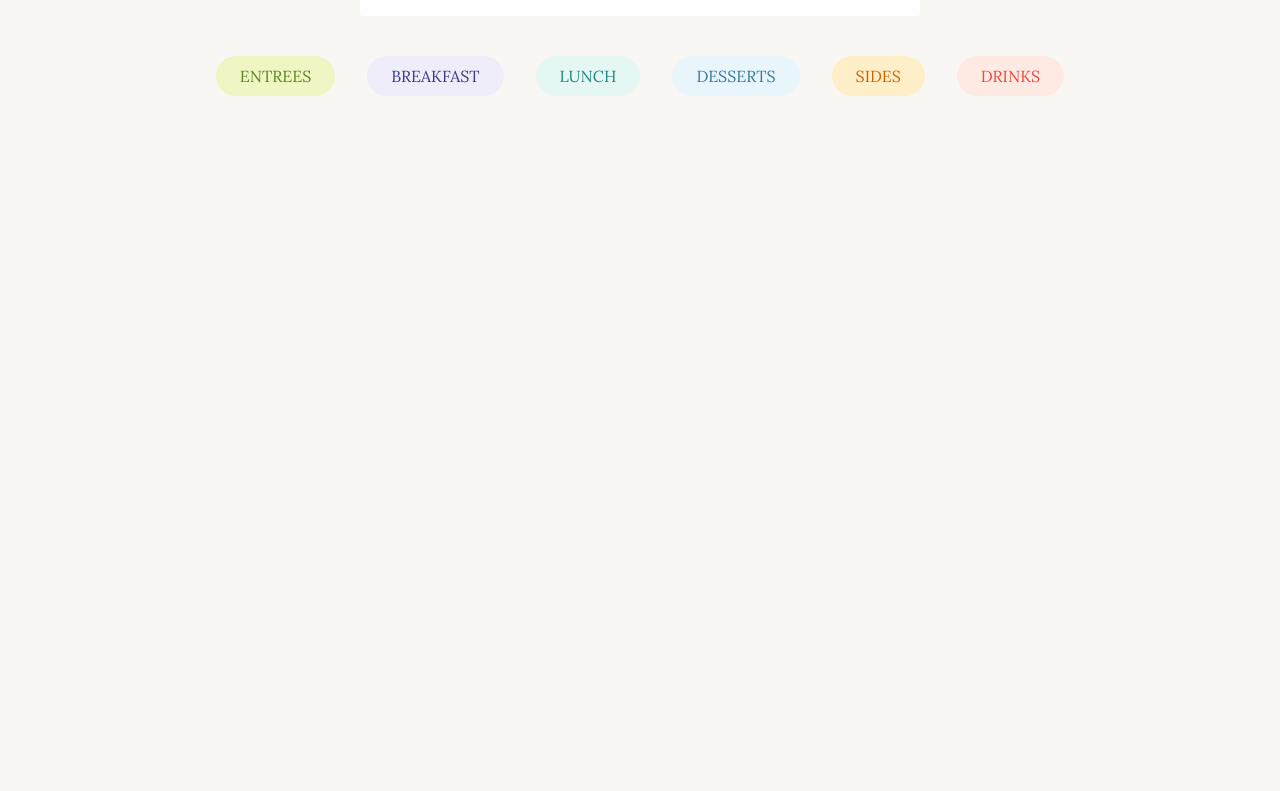
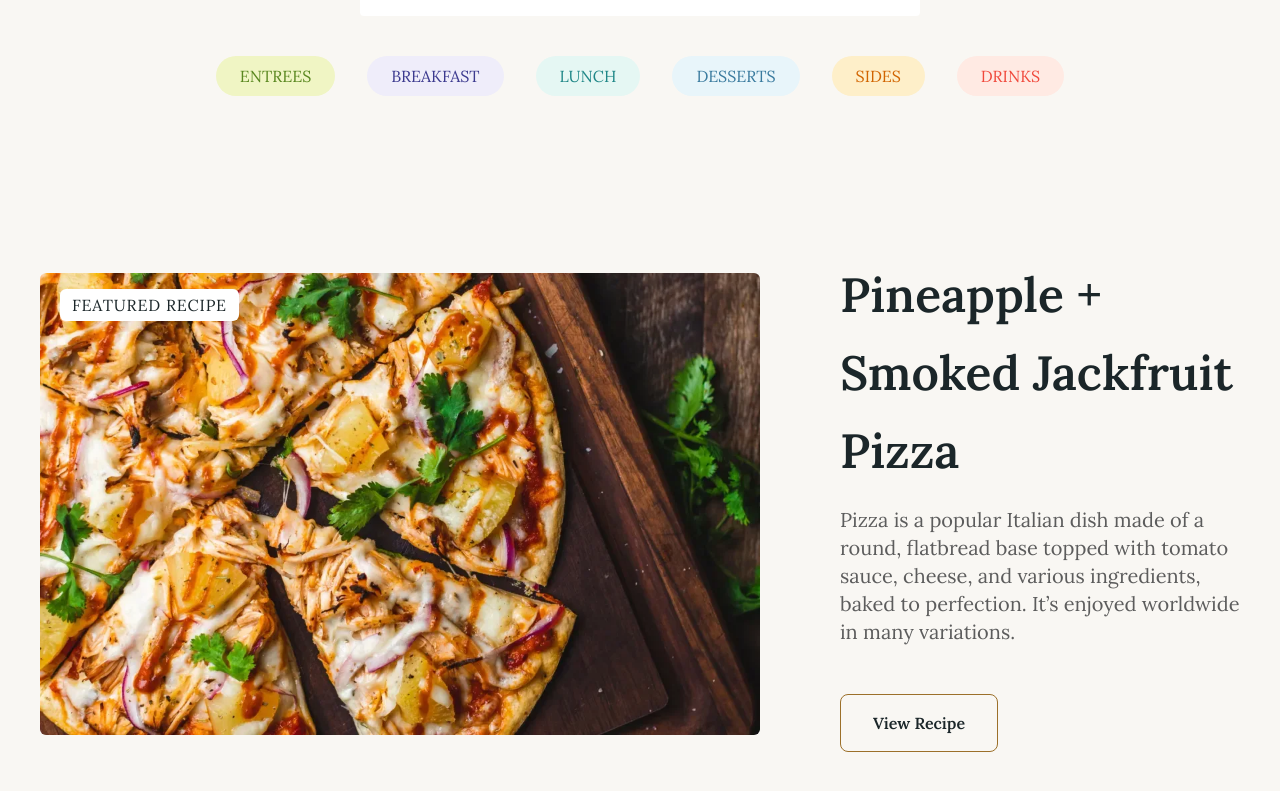
Before and after one commit to Isurulak1/RECIPE-BLOG-APP, a React (Vite) app in the folder frontend/: page / in a window 1280 px wide. Shown: the part 541-1332 px from the top of the page. Before the commit the page ends 800 px from the top, so only its background shows below. Built offline with nearby package versions, Linux system fonts and the light colour scheme.

Commit message:
created featuresSecion

```diff
--- /dev/null
+++ b/frontend/src/pages/home/FeaturedSection.jsx
@@ -0,0 +1,25 @@
+import React from 'react'
+import FeatureImg from '../../assets/featured.webp'
+
+const FeaturedSection = () => {
+  return (
+    <div className='overflow-hidden flex md:flex-row flex-col justify-between items-center sm:my-20 my-4 md:gap-20 gap-12 px-5 lg:px-10 '>
+        <div className='relative'>
+            <div className='absolute top-4 left-5 bg-white text-secondary px-3 py-1 rounded-md uppercase tracking-wider'>Featured Recipe</div>
+            <img src={FeatureImg} alt="Featured image" className='rounded-md'/>
+        </div>
+
+        <div className='text-start sm:w-1/2'>
+            <h2 className='text-3xl font-semibold text-secondary sm:text-5xl sm:leading-relaxed'>Pineapple + Smoked Jackfruit Pizza</h2>
+            <p className='text-xl mt-4 text-[#5c5c5c]'>Pizza is a popular Italian dish made of a round, flatbread base topped with tomato sauce, cheese, and various ingredients, baked to perfection. It’s enjoyed worldwide in many variations.</p>
+            <div className='lg:mt-0 lg:flex-shrink-0'>
+                <div className='mt-12 inline-flex'>
+                    <button className='py-4 px-8 hover:bg-btnColor text-secondary hover:text-white w-full transition ease-in duration-200 text-center text-base font-semibold border border-[#9c702a] focus:outline-none rounded-lg'>View Recipe</button>
+                </div>
+            </div>
+        </div>
+    </div>
+  )
+}
+
+export default FeaturedSection
--- a/frontend/src/pages/home/Home.jsx
+++ b/frontend/src/pages/home/Home.jsx
@@ -1,6 +1,7 @@
 import React from 'react'
 import Hero from '../../components/Hero'
 import CategoryWrapper from '../categoy/CategoryWrapper'
+import FeaturedSection from './FeaturedSection'
 
 const Home = () => {
   return (
@@ -9,6 +10,10 @@ const Home = () => {
         <Hero />
         <CategoryWrapper />
       </div>
+
+
+      {/* others components */}
+      <FeaturedSection />
     </div>
   )
 }
```
Also changed, not shown: frontend/src/assets/featured.webp (added).
